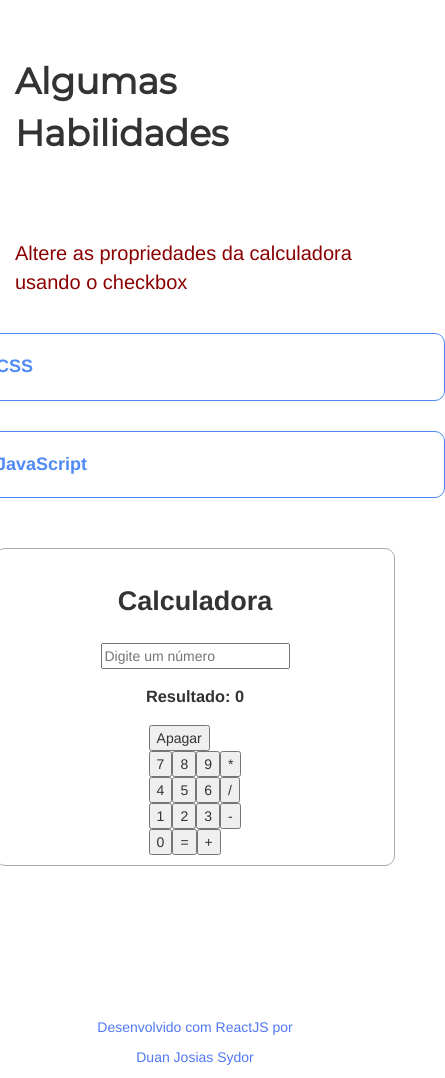
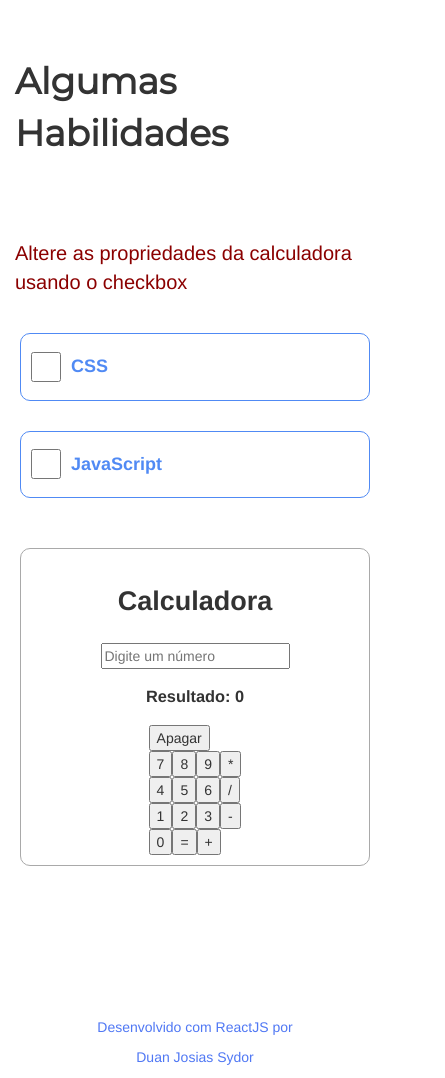
Before and after one commit to duansydor/portfolio, a React (Create React App) app: page /#/ in a window 390 px wide. Shown: the part 953-2031 px from the top of the page, 445 px wide, since content can reach past the window. Built offline with nearby package versions, Linux system fonts and the light colour scheme.

Commit message:
fixed some css

```diff
--- a/src/assets/css/App.scss
+++ b/src/assets/css/App.scss
@@ -281,7 +281,7 @@ Calculator
   .input{
     margin-bottom: 10px;
     display: flex;
-    width:400px;
+    width:300px;
     align-items: center;
     border:1px solid $primary;
     border-radius: 10px;
@@ -317,7 +317,7 @@ Calculator
     align-items: center;
     justify-content: center;
     padding: 10px;
-    width: 400px;
+    width: 350px;
 
 }
 .calcTitle{
@@ -409,7 +409,7 @@ Calculator
     .input{
       margin-bottom: 10px;
       display: flex;
-      width:500px;
+      width:350px;
       align-items: center;
       border:1px solid $primary;
       border-radius: 10px;
```
